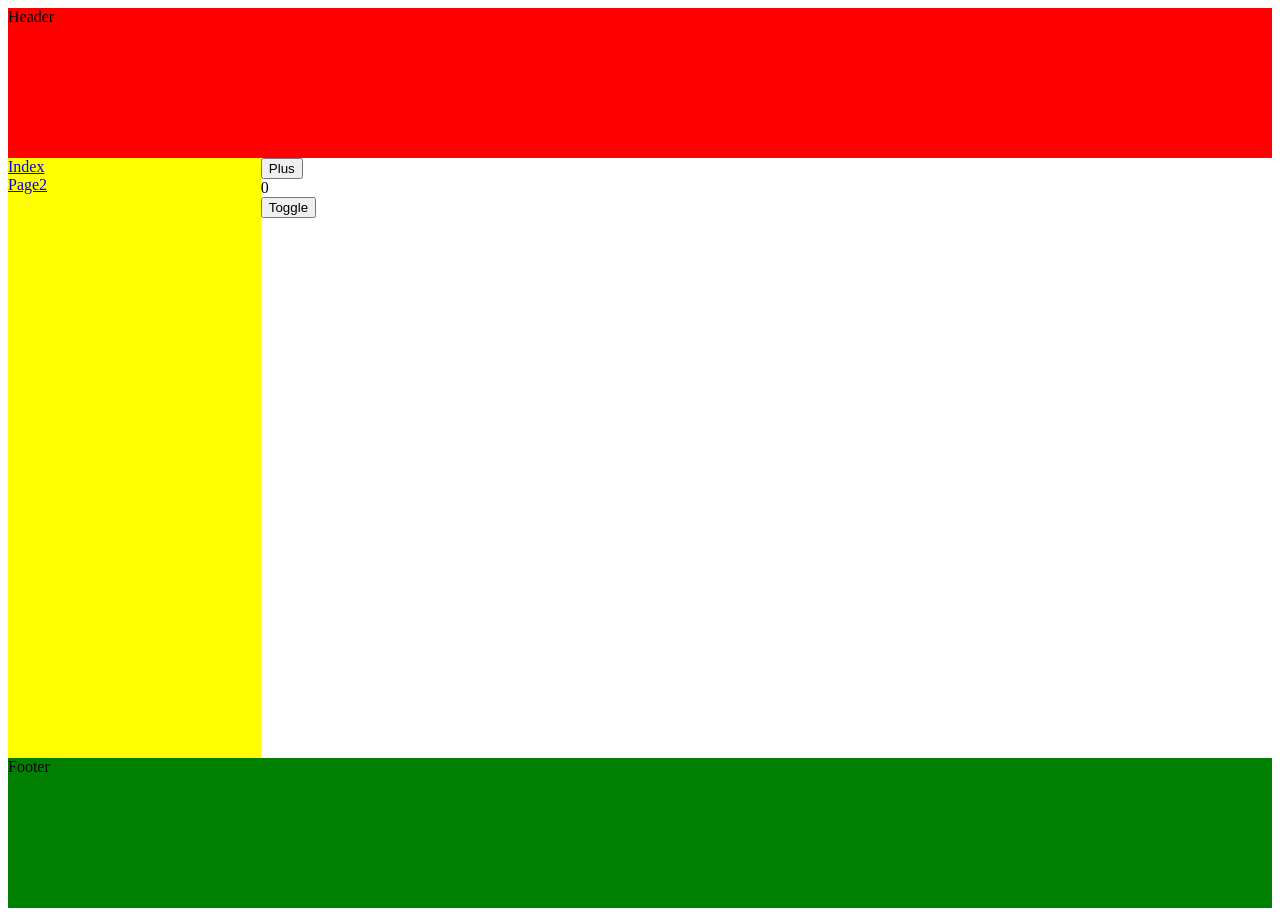
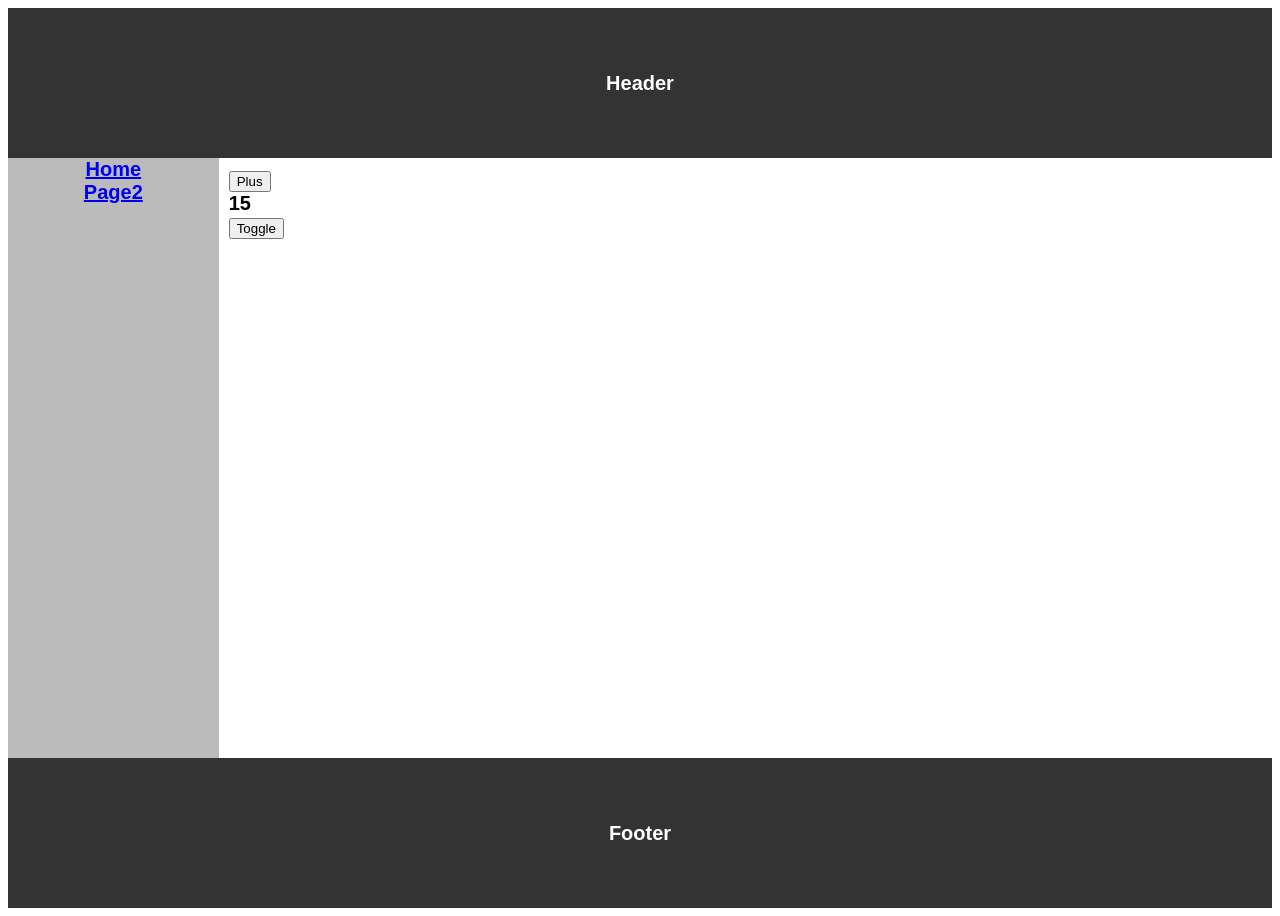
Before and after one commit to zephyros0305/react-practice, a Next.js app: page / in a window 1280 px wide. Built offline with nearby package versions, Linux system fonts and the light colour scheme.

Commit message:
(^) modify style & change a tag with next/link

```diff
--- a/src/components/Counter.tsx
+++ b/src/components/Counter.tsx
@@ -7,8 +7,8 @@ import { CountContext } from '../lib/countContext'
 const PlusButton = styled.button``
 
 const ToggleButton = styled.button``
-const Counter: FC = (props) => {
-  const ctx = useContext(CountContext)
+const Counter: FC = () => {
+  const { count, addCount } = useContext(CountContext)
 
   const [disabled, setDisabled] = useState(false)
   const handleDisabledChange = () => {
@@ -17,10 +17,10 @@ const Counter: FC = (props) => {
 
   return (
     <>
-      <PlusButton onClick={ctx.addCount} disabled={disabled}>
+      <PlusButton onClick={addCount} disabled={disabled}>
         Plus
       </PlusButton>
-      <CountViewer />
+      <div>{count}</div>
       <ToggleButton onClick={handleDisabledChange}>Toggle</ToggleButton>
     </>
   )
--- a/src/components/Layout.tsx
+++ b/src/components/Layout.tsx
@@ -1,30 +1,43 @@
 import styled from 'styled-components'
 import { FC, useState, useEffect } from 'react'
+import Link from 'next/link'
 import { getCount } from '../lib/getCount'
 import { CountContext } from '../lib/countContext'
 
 const LayoutContainer = styled.div`
   display: grid;
-  grid-template-columns: repeat(5, 1fr);
+  grid-template-columns: repeat(6, 1fr);
   grid-auto-rows: minmax(150px, auto);
+  font-size: 20px;
+  font-weight: 600;
+  font-family: sans-serif;
 `
-
 const Header = styled.div`
-  grid-column: 1/6;
+  grid-column: 1/7;
   grid-row: 1;
-  background-color: red;
+  background-color: rgba(0, 0, 0, 0.8);
+  color: white;
+  text-align: center;
+  display: flex;
+  justify-content: center;
+  align-items: center;
 `
 const SideNav = styled.div`
   display: flex;
   flex-flow: column;
+  align-items: center;
   grid-column: 1;
   grid-row: 2/ 6;
-  background-color: yellow;
+  background-color: rgba(170, 170, 170, 0.8);
 `
 const Footer = styled.div`
-  grid-column: 1/6;
+  grid-column: 1/7;
   grid-row: 6;
-  background-color: green;
+  background-color: rgba(0, 0, 0, 0.8);
+  color: white;
+  display: flex;
+  justify-content: center;
+  align-items: center;
 `
 
 const Layout: FC = (props) => {
@@ -32,8 +45,12 @@ const Layout: FC = (props) => {
     <LayoutContainer>
       <Header>Header</Header>
       <SideNav>
-        <a href="index">Index</a>
-        <a href="page2">Page2</a>
+        <Link href="/">
+          <a>Home</a>
+        </Link>
+        <Link href="/page2">
+          <a>Page2</a>
+        </Link>
       </SideNav>
       {props.children}
       <Footer>Footer</Footer>
--- a/src/pages/_app.tsx
+++ b/src/pages/_app.tsx
@@ -9,15 +9,15 @@ function MyApp({ Component, pageProps }: AppProps) {
     setCount(count + 1)
   }
 
-  //   useEffect(() => {
-  //     const fetchCount = async () => {
-  //       const count = await getCount()
+  useEffect(() => {
+    const fetchCount = async () => {
+      const count = await getCount()
 
-  //       setCount(count)
-  //     }
+      setCount(count)
+    }
 
-  //     fetchCount()
-  //   }, [])
+    fetchCount()
+  }, [])
 
   return (
     <CountContext.Provider value={{ count: count, addCount: addCount }}>
--- a/src/pages/index.tsx
+++ b/src/pages/index.tsx
@@ -5,15 +5,15 @@ import Layout from '../components/Layout'
 import Counter from '../components/Counter'
 
 const PageContainer = styled.div`
-  background-color: purple;
   margin: 0;
   padding: 5 px;
 `
 
 const PageContent = styled.div`
-  grid-column: 2/6;
+  grid-column: 2/7;
   grid-row: 2/6;
   background-color: white;
+  margin: 10px;
 `
 
 const Page: NextPage = () => (
```
Also changed, not shown: src/pages/page2.tsx (+4 -4 lines).
